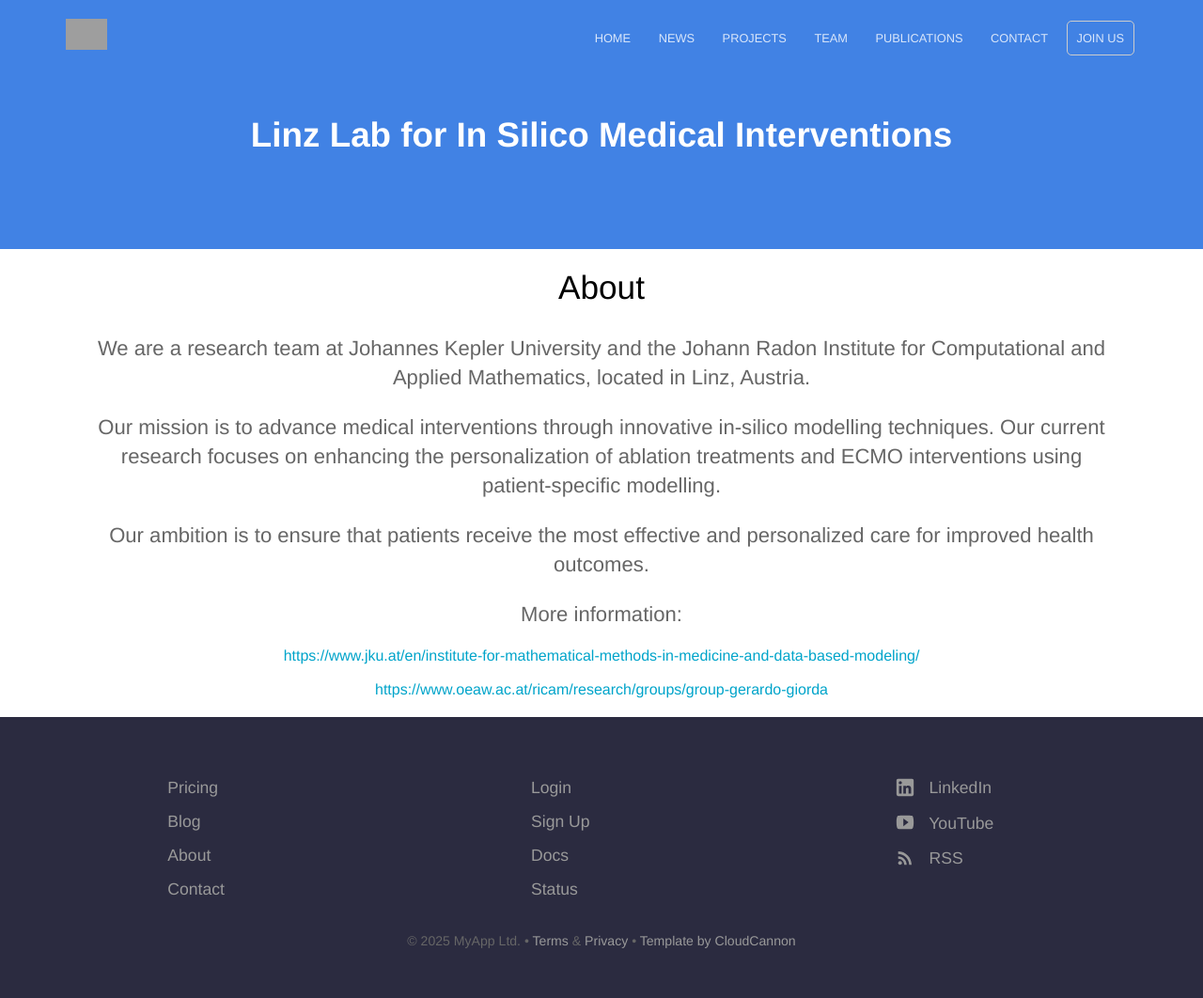
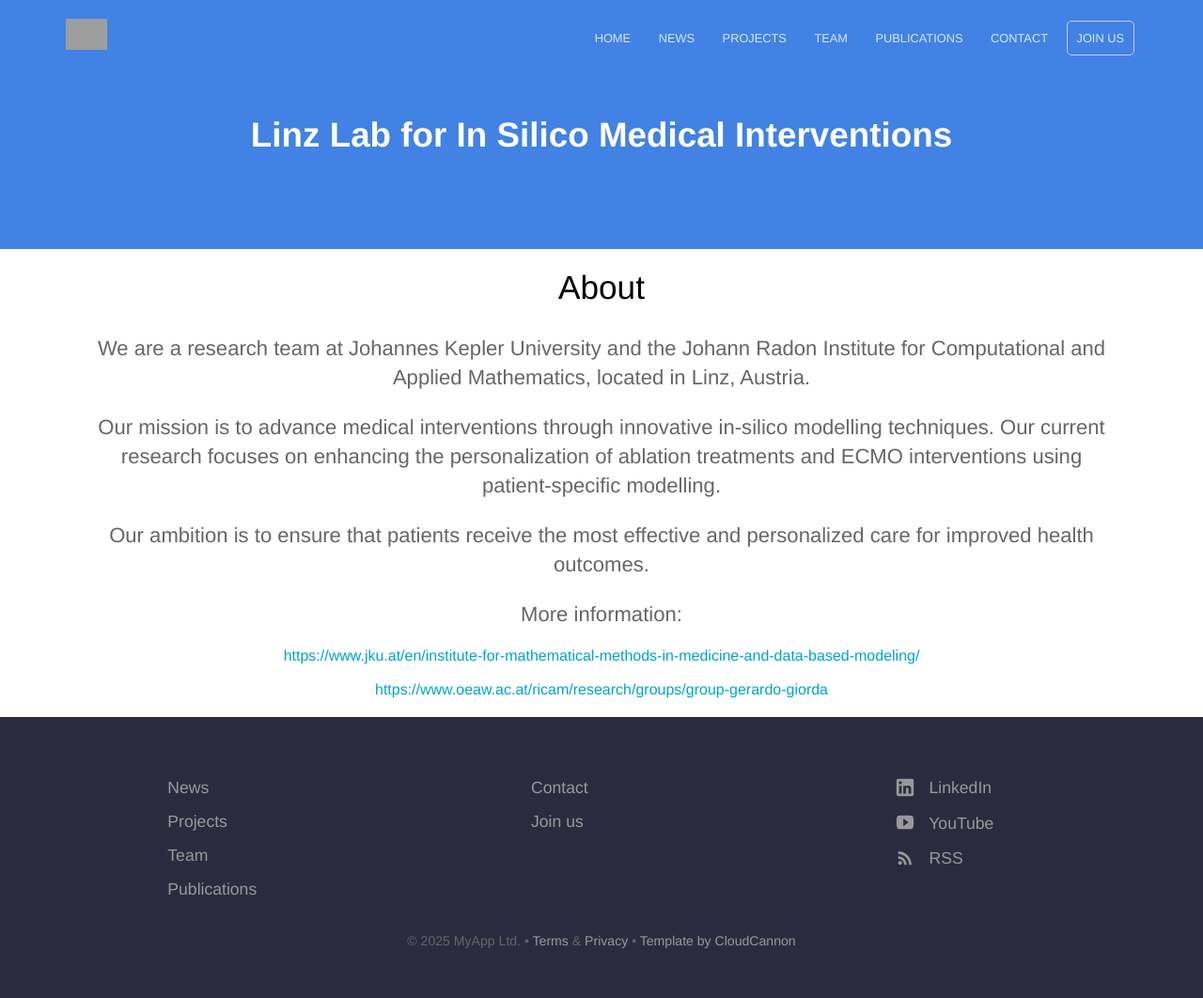
Before and after one commit to linzlabinsilmed/linzlabinsilmed.github.io, a Jekyll site: the page built from index.html, in a window 1280 px wide. Shown: the whole page at 94% size. Built offline with Jekyll 4.4.1, drawn with Linux system fonts in a browser that asks for light colours; the list of posts is cut into pages by our own code; grey boxes are pictures that could not be loaded.

Commit message:
Update footer.yml

```diff
--- a/_data/footer.yml
+++ b/_data/footer.yml
@@ -1,25 +1,17 @@
 - links:
-  - name: Pricing
-    link: /pricing/
-  - name: Blog
-    link: /blog/
-  - name: About
-    link: /about/
+  - name: News
+    link: /news/
+  - name: Projects
+    link: /projects/
+  - name: Team
+    link: /team/
+  - name: Publications
+    link: /publications/
+- links:
   - name: Contact
     link: /contact/
-- links:
-  - name: Login
-    link: /
-    new_window: true
-  - name: Sign Up
-    link: /
-    new_window: true
-  - name: Docs
-    link: /
-    new_window: true
-  - name: Status
-    link: /
-    new_window: true
+  - name: Join us
+    link: /joinus
 - links:
   - name: LinkedIn
     link: https://www.linkedin.com/company/linz-lab-for-in-silico-medical-interventions
```
